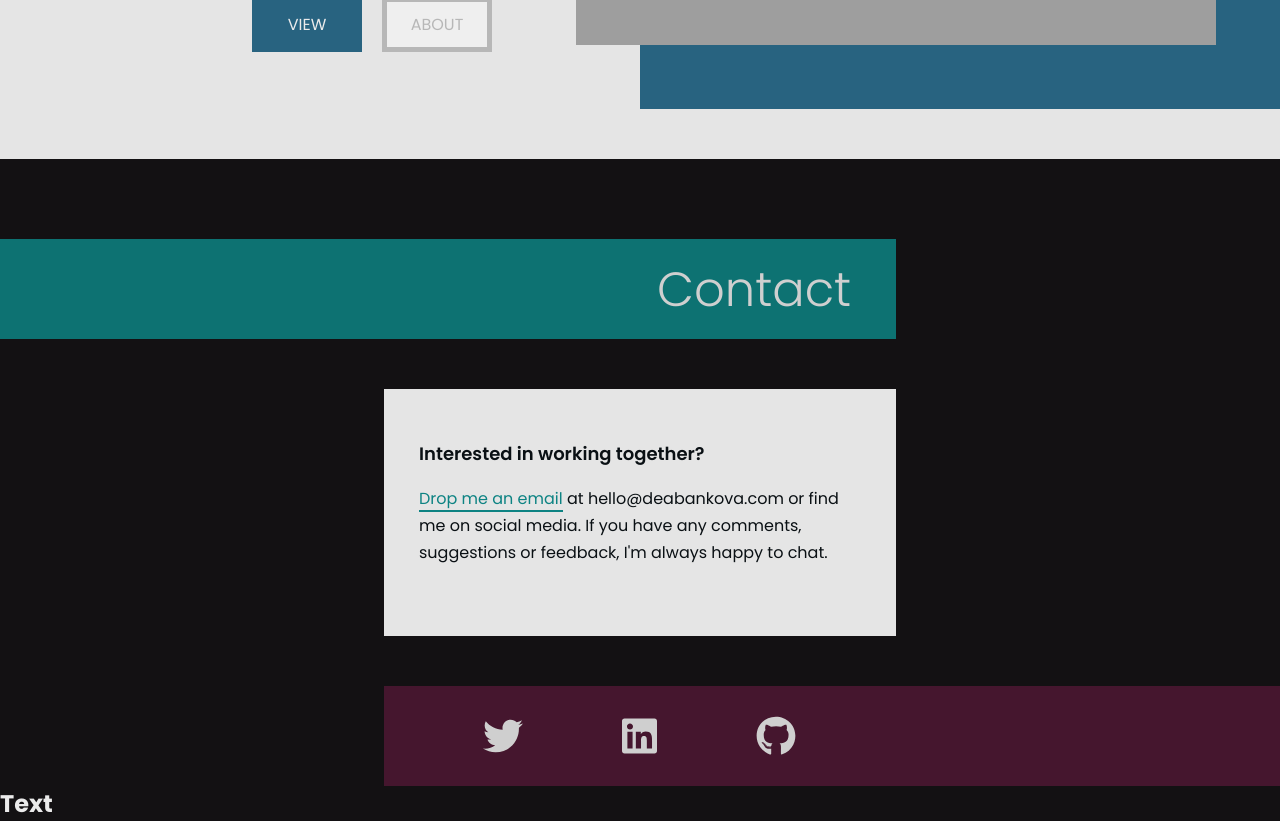
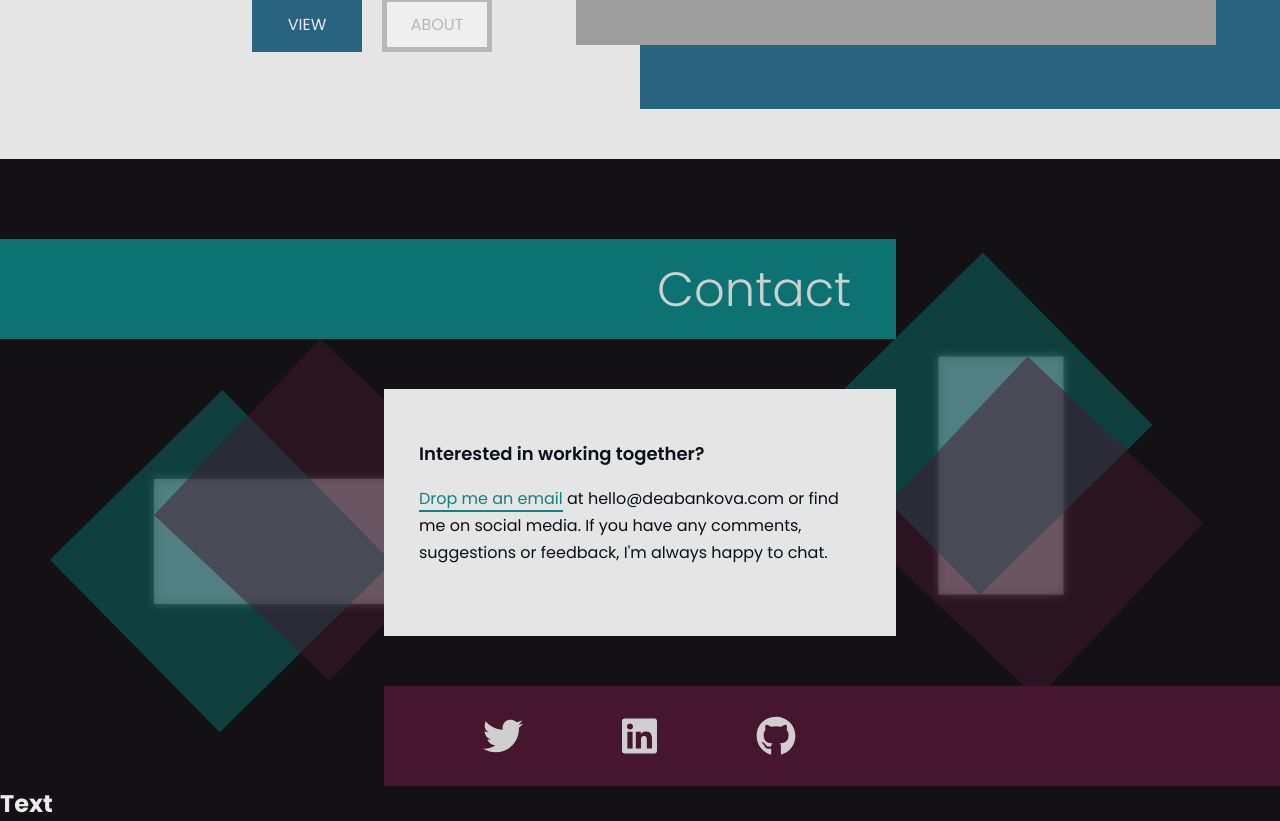
Before and after one commit to deaxmachina/personal-website, a React (Create React App) app: page / in a window 1280 px wide. Shown: the part 1541-2362 px from the top of the page. Built offline with nearby package versions, Linux system fonts and the light colour scheme; grey boxes are pictures that could not be loaded; a web font is replaced by a local one.

Commit message:
added decoration to contact page

```diff
--- a/src/Components/ContactPage/Contact.css
+++ b/src/Components/ContactPage/Contact.css
@@ -81,6 +81,25 @@
 }
 
 
+/**************** Decoration *******************/
+#contact__decoration-l, #contact__decoration-r {
+  position: absolute;
+  z-index: -1;
+  opacity: 0.8;
+}
+
+#contact__decoration-l {
+  top: 100px;
+  left: 50px;
+  transform: rotate(0deg);
+}
+#contact__decoration-r {
+  top: 40px;
+  right: 50px;
+  transform: rotate(90deg);
+}
+
+
 @media(max-width: 900px) {
   #contact__contact-container {
     width: 80%;
--- a/src/Components/ContactPage/Contact.js
+++ b/src/Components/ContactPage/Contact.js
@@ -45,6 +45,31 @@ const ContactSocial = () => {
   )
 }
 
+const ContactDecoration = ({ id }) => {
+  const blueColour = "#0D8383"
+  const purpleColour =  "#4E1B34"
+  const lightColour = "#ebebeb"
+  const opacity = 0.5;
+
+  return (
+    <>
+    <svg width="447" height="394" id={id}>
+      <filter id="glow-contact">
+        <feGaussianBlur stdDeviation="5.0" result='colouredBlur'/>
+        <feMerge>
+          <feMergeNode in='colouredBlur' />
+          <feMergeNode in='SourceGraphic' />
+        </feMerge>
+      </filter>
+
+      <rect x="104" y="140" width="238" height="125" fill={lightColour} filter="url(#glow-contact)" fill-opacity={opacity} />
+      <rect x="172.547" y="51" width="242" height="242" transform="rotate(45.48 172.547 51)" fill={blueColour} fill-opacity={opacity}/>
+      <rect x="270.2" width="242" height="242" transform="rotate(43.3754 270.2 0)" fill={purpleColour} fill-opacity={opacity}/>
+    </svg>
+    </>
+  )
+};
+
 
 
 const Contact = () => {
@@ -53,6 +78,8 @@ const Contact = () => {
       <ContactTitle />
       <ContactBox />
       <ContactSocial />
+      <ContactDecoration id="contact__decoration-l"/>
+      <ContactDecoration id="contact__decoration-r"/>
       <h1>Text</h1>
     </section>
   )
```
